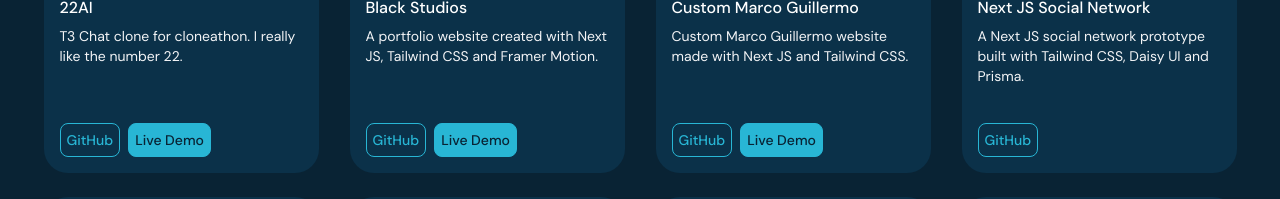
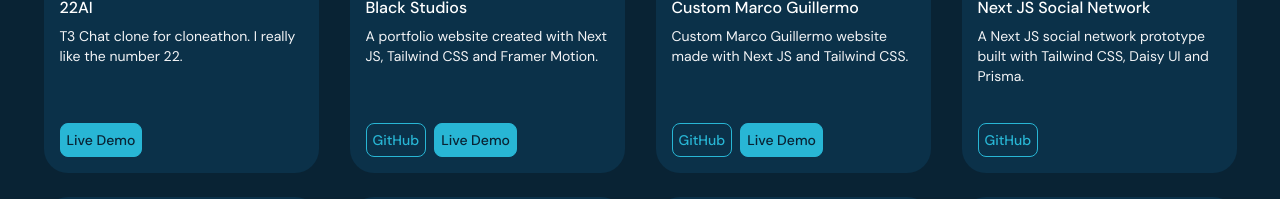
Before and after one commit to PedroL22/Pedro-Lucena-Portfolio, a Next.js app: page / in a window 1280 px wide. Shown: the part 3180-3379 px from the top of the page. Built offline with nearby package versions, Linux system fonts and the light colour scheme.

Commit message:
Update project-card.tsx

```diff
--- a/src/app/(home)/components/project-card.tsx
+++ b/src/app/(home)/components/project-card.tsx
@@ -32,6 +32,7 @@ export const ProjectCard = ({ name, skills, projectDesc, image, github, live, ..
       </div>
 
       <div className='flex items-center gap-2'>
+        {github && (
           <a
             className='rounded-lg border border-accent p-1.5 font-medium text-accent text-sm capitalize no-underline transition-all hover:bg-accent hover:text-tertiary'
             href={github}
@@ -40,6 +41,7 @@ export const ProjectCard = ({ name, skills, projectDesc, image, github, live, ..
           >
             gitHub
           </a>
+        )}
 
         {live && (
           <a
```
Lines whose indentation alone changed are shown as unchanged.
